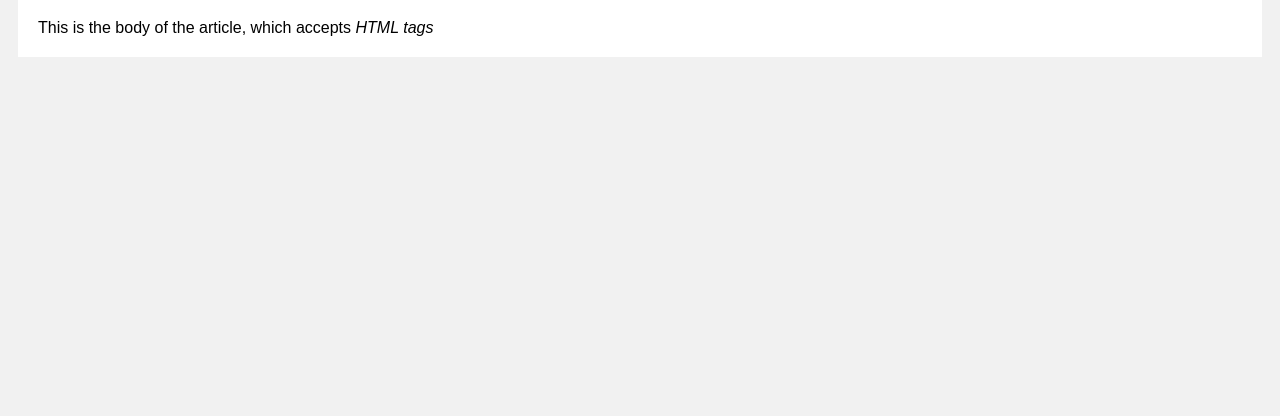
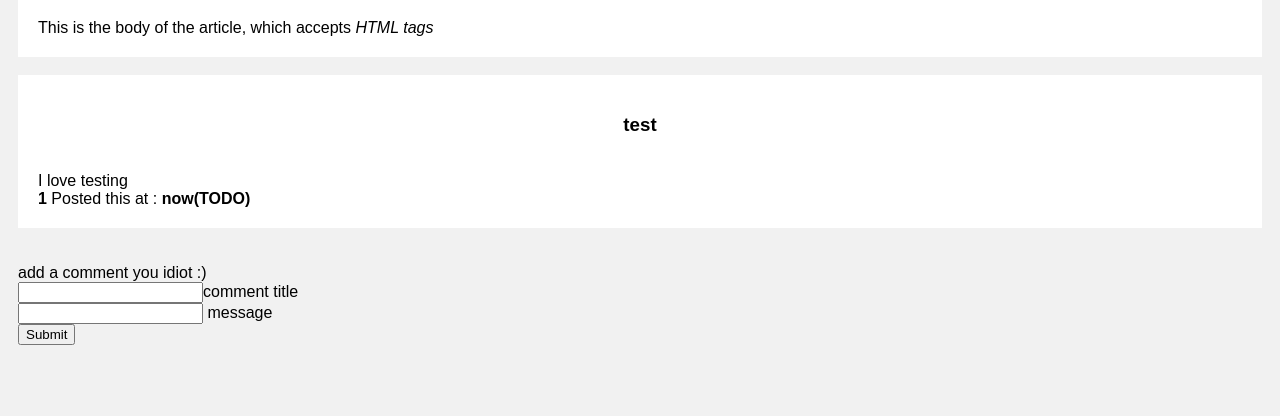
Before and after one commit to ethjsmith/test, a Flask app: page /misc/1 in a window 1280 px wide. Shown: the part 384-800 px from the top of the page. Run offline with Flask 2, Linux system fonts and the light colour scheme; a user stored in the database is signed in; data comes from the database, SQL or seed files in the repository; both versions use the stored data as it was after the commit.

Commit message:
added basic outline of commenting system

```diff
--- /dev/null
+++ b/flask/user/templates/addcomment.html
@@ -0,0 +1,7 @@
+<br>
+add a comment you idiot :)
+<form method = "POST" enctype = "multipart/form-data">
+    <input type = "text" name = "title" />comment title<br>
+    <input type = "text" name = "message" /> message<br>
+    <input type = "submit" name = "submit" />
+</form>
--- a/flask/user/templates/article.html
+++ b/flask/user/templates/article.html
@@ -7,4 +7,6 @@
     {{art.body|safe}}
 </div>
 {{body}}
+</div>
+{% include 'comments.html' %}
 {% endblock %}
--- /dev/null
+++ b/flask/user/templates/comments.html
@@ -0,0 +1,12 @@
+<br>
+{% for c in comments%}
+    <div class = "card">
+        <h3> {{c.title}} </h3><br>
+        {{c.message}}<br>
+        <b>{{c.poster}}</b> Posted this at : <b>{{c.date}}</b>
+    </div>
+{% endfor %}
+<br>
+{% if current_user.name != "Not Logged in"%}
+    {% include 'addcomment.html' %}
+{% endif %}
--- a/flask/user/vanilla.py
+++ b/flask/user/vanilla.py
@@ -9,6 +9,21 @@ ap = Flask(__name__)
 ap.config["SQLALCHEMY_DATABASE_URI"] = 'sqlite:///db.sqlite'
 ap.config["SQLALCHEMY_TRACK_MODIFICATIONS"] = False
 db = SQLAlchemy(ap)
+class Comment(db.Model):
+    __tablename__ = "comments"
+    id= db.Column(db.Integer, primary_key= True)
+    title = db.Column(db.String())
+    message = db.Column(db.String())
+    poster = db.Column(db.Integer, db.ForeignKey('users.id'))
+    date = db.Column(db.String())
+    article = db.Column(db.Integer, db.ForeignKey('posts.id'))
+    def __init__(self,title,message,poster,article):
+        self.title = title
+        self.message = message
+        self.poster = poster
+        self.article = article
+        self.date = "now(TODO)"
+
 
 class Post(db.Model):
     __tablename__ = "posts"
@@ -18,7 +33,7 @@ class Post(db.Model):
     picture = db.Column(db.String())
     body = db.Column(db.String())
     para = db.Column(db.String())
-
+    date = db.Column(db.String())
     def __init__(self,topic,title,picture,body):
         self.topic = topic
         self.title = title
@@ -86,6 +101,10 @@ def get_posts():
     #(title)
     z = Post.query.all()
     return z
+def get_comments(z):
+    comments = Comment.query.filter_by(article=z)
+    return comments
+
 
 @ap.route("/")
 def testfunc():
@@ -231,11 +250,11 @@ def topic(url):
         #return render_template("genericpage.html", body = x,title = url,topics=get_topics())
     return render_template("genericpage.html",body="Topic not found!",title="Error",topics=get_topics())
 #    return render_template('genericpage.html',title=url,body=url)
-@ap.route("/<path:url>/<path:url2>")
+@ap.route("/<path:url>/<path:url2>",methods=["GET","POST"])
 def artcle(url,url2):
     post = Post.query.filter_by(topic=url,id=url2).first()
     if post:
-        return render_template("article.html",art = post,topics=get_topics(),title=post.title)
+        return render_template("article.html",art = post,topics=get_topics(),title=post.title,comments=get_comments(post.id))
     return render_template("genericpage.html",body="Article not found!",title="Error",topics=get_topics())
 
 
```
Also changed, not shown: flask/user/README.md, flask/user/db.sqlite, flask/user/old.db.sqlite (added).
